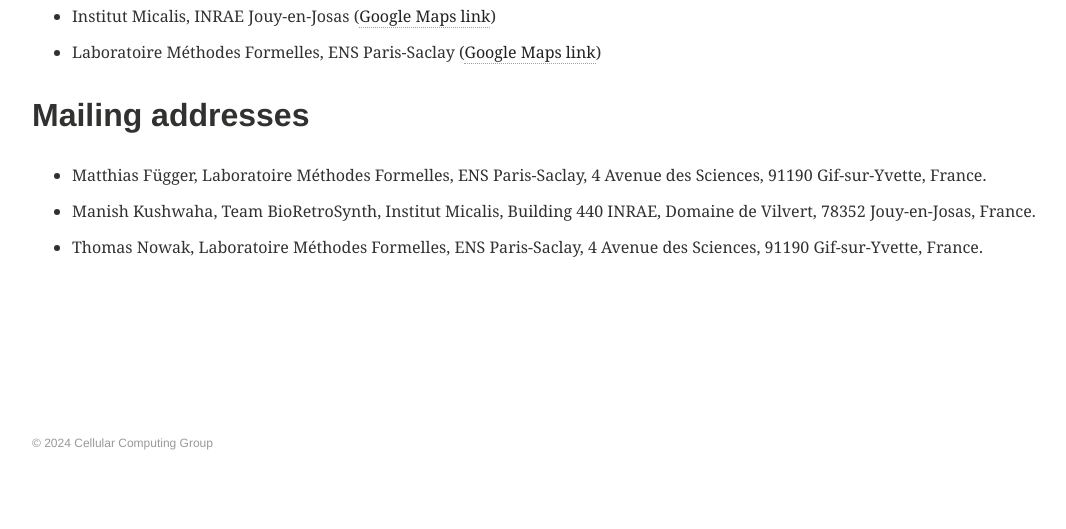
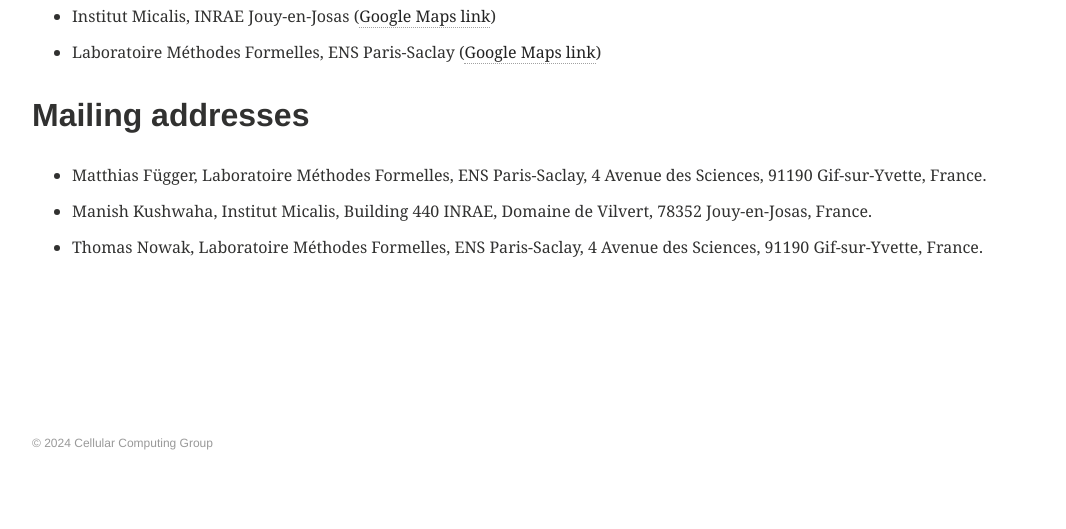
Before and after one commit to ROBACON/team-website, a Jekyll site: the page built from reachus.md, in a window 1280 px wide. Shown: the part 602-1131 px from the top of the page, without its empty margins (64-1130 px from the left). Built offline with Jekyll 4.4.1, drawn with Linux system fonts in a browser that asks for light colours.

Commit message:
Update reachus.md

```diff
--- a/reachus.md
+++ b/reachus.md
@@ -12,5 +12,5 @@
 
 ## Mailing addresses
 - Matthias Függer, Laboratoire Méthodes Formelles, ENS Paris-Saclay, 4 Avenue des Sciences, 91190 Gif-sur-Yvette, France.
-- Manish Kushwaha, Team BioRetroSynth, Institut Micalis, Building 440 INRAE, Domaine de Vilvert, 78352 Jouy-en-Josas, France.
+- Manish Kushwaha, Institut Micalis, Building 440 INRAE, Domaine de Vilvert, 78352 Jouy-en-Josas, France.
 - Thomas Nowak, Laboratoire Méthodes Formelles, ENS Paris-Saclay, 4 Avenue des Sciences, 91190 Gif-sur-Yvette, France.
```
